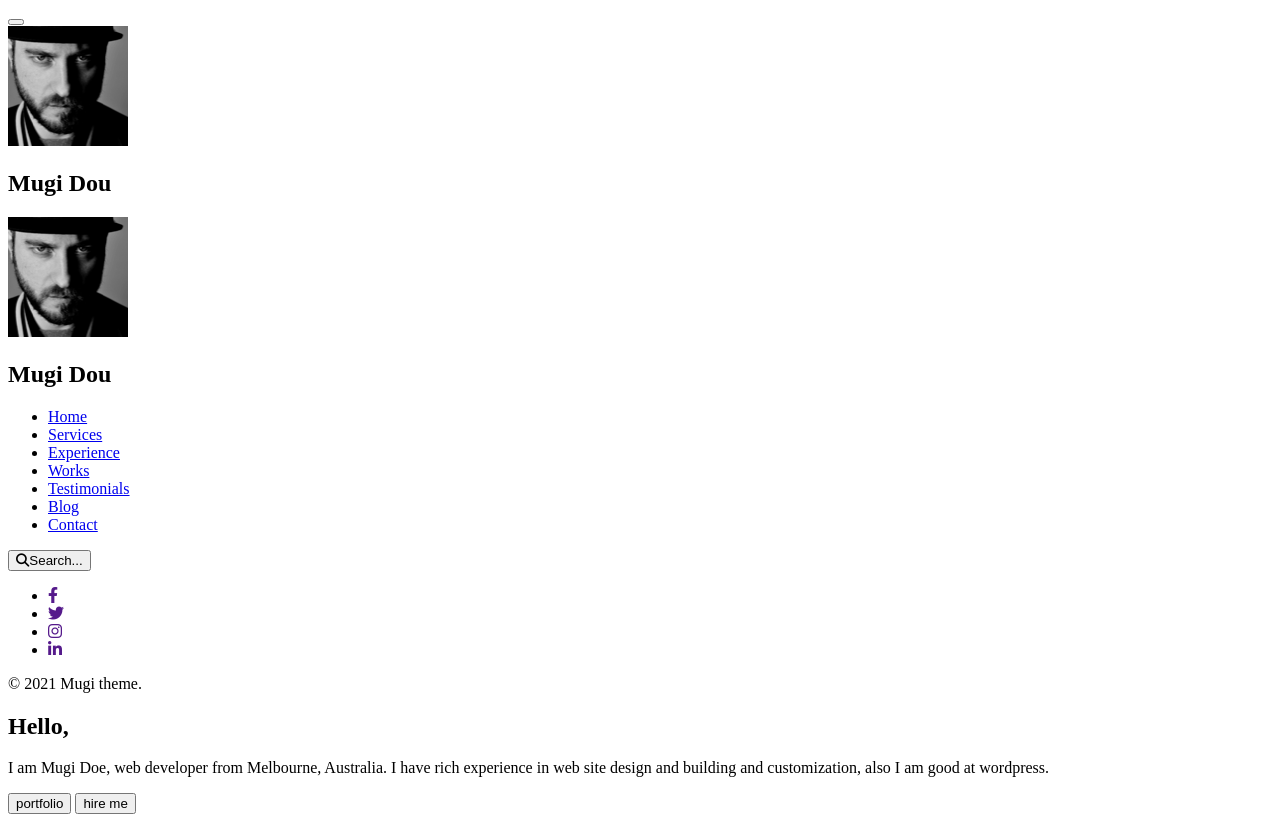
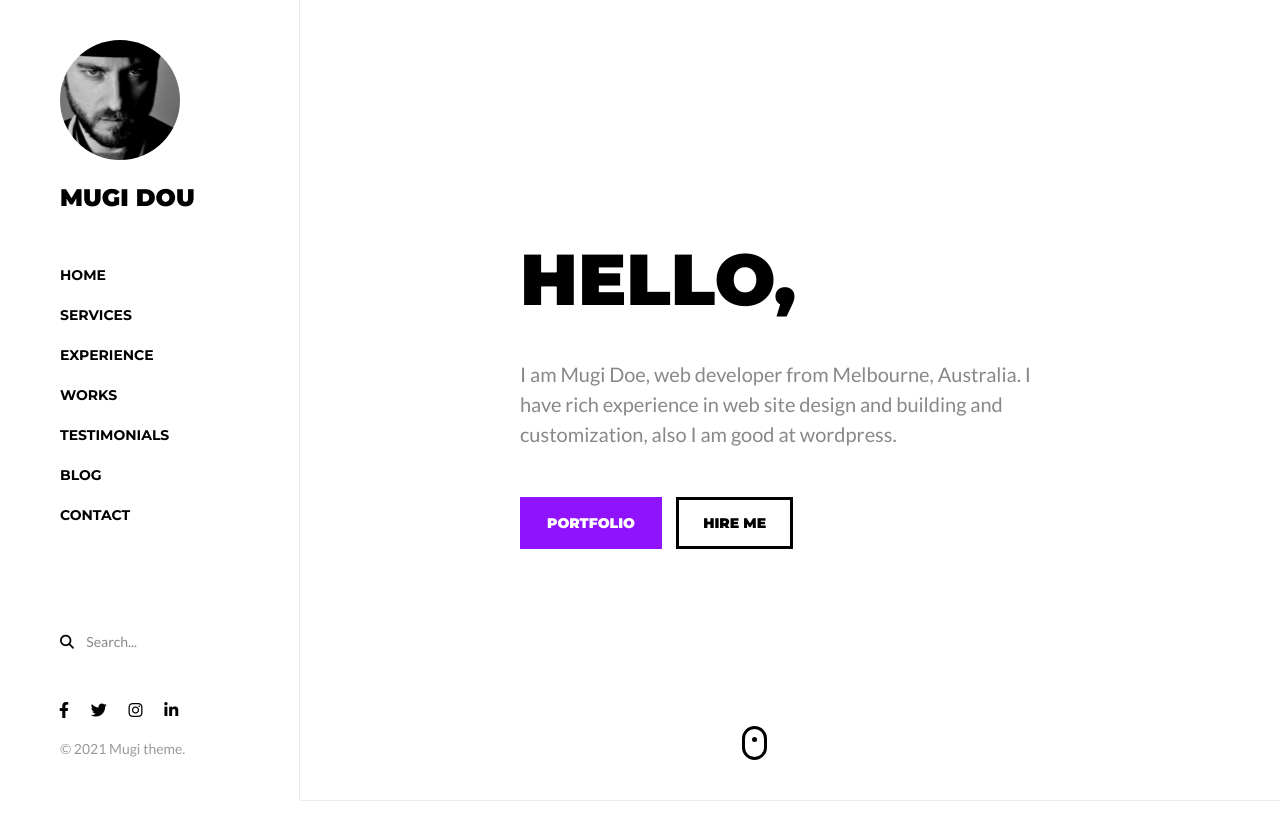
Before and after one commit to ngdinhan/cv-tail, a website: page build/index.html in a window 1280 px wide. Shown: the top 817 px of the page. Drawn offline with nearby package versions, Linux system fonts and the light colour scheme; the site is published under a folder, as on GitHub Pages, so addresses that start at the root find nothing; a script that the page names is missing.

Commit message:
first commit

```diff
--- a/build/index.html
+++ b/build/index.html
@@ -10,7 +10,7 @@
     <link href="https://fonts.googleapis.com/css2?family=Lato:ital,wght@0,400;0,700;0,900;1,400&family=Montserrat:wght@300;400;500;600;700;800;900&display=swap" rel="stylesheet">
     <link rel="stylesheet" href="https://cdnjs.cloudflare.com/ajax/libs/font-awesome/6.4.0/css/all.min.css" integrity="sha512-iecdLmaskl7CVkqkXNQ/ZH/XLlvWZOJyj7Yy7tcenmpD1ypASozpmT/E0iPtmFIB46ZmdtAc9eNBvH0H/ZpiBw==" crossorigin="anonymous" referrerpolicy="no-referrer" />
     <link rel="stylesheet" href="https://cdnjs.cloudflare.com/ajax/libs/simple-line-icons/2.5.5/css/simple-line-icons.css" integrity="sha512-9Tu/Gu0+bXW+oGrTGJOeNz2RG4MaF52FznXCciXFrXehFTLF6phJnJFNVOU2mmj9FWIXk9ap0H1ocygu1ZTRqg==" crossorigin="anonymous" referrerpolicy="no-referrer" />
-    <link rel="stylesheet" href="/lesson8/build/css/style.css">
+    <link rel="stylesheet" href="./css/style.css">
 </head>
 <body>
 
```
Also changed, not shown: build/css/style.css.
